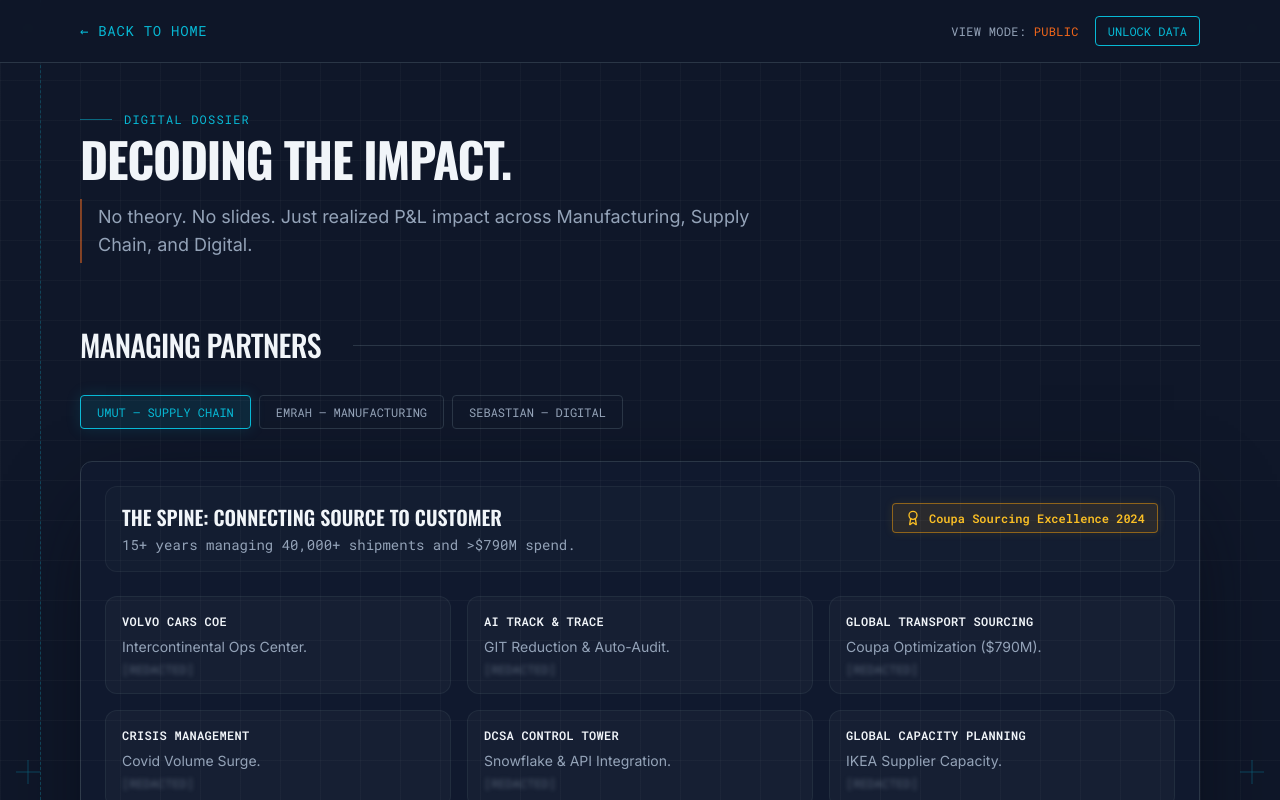
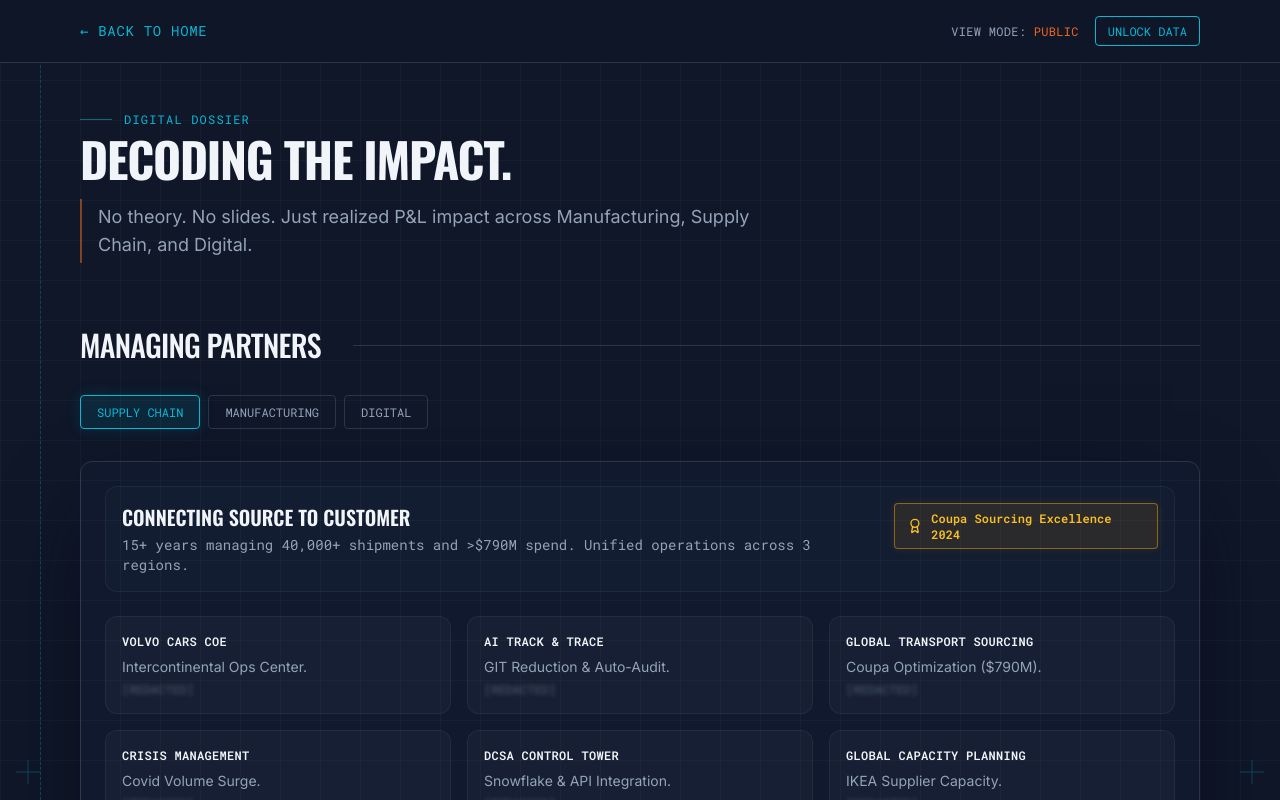
Before and after one commit to Tumub/aws_site_feed, a React (Vite) app: page /portfolio in a window 1280 px wide. Shown: the top 800 px of the page. Built offline with nearby package versions, Linux system fonts and the light colour scheme; the HTML template or start-up script is replaced by a standard one.

Commit message:
Content Update: Anonymize Partner Names & Add Password Protection

```diff
--- a/src/pages/Portfolio.tsx
+++ b/src/pages/Portfolio.tsx
@@ -119,24 +119,24 @@ const TECH_CATEGORIES = [
 ];
 
 const PARTNERS = {
-  umut: {
-    name: "Umut — Supply Chain",
-    title: "The Spine: Connecting Source to Customer",
-    bio: "15+ years managing 40,000+ shipments and >$790M spend.",
+  supplyChain: {
+    name: "Supply Chain",
+    title: "Connecting Source to Customer",
+    bio: "15+ years managing 40,000+ shipments and >$790M spend. Unified operations across 3 regions.",
     badge: "Coupa Sourcing Excellence 2024",
     cases: UMUT_CASES,
   },
-  emrah: {
-    name: "Emrah — Manufacturing",
-    title: "The Muscle: Shop Floor Excellence",
+  manufacturing: {
+    name: "Manufacturing",
+    title: "Shop Floor Excellence",
     bio: "19+ years. OEM-Ready Compliance (BMW, Mercedes, Toyota). Hidden Factory Optimization.",
     badge: "IATF 16949 Lead Auditor",
     cases: EMRAH_CASES,
   },
-  sebastian: {
-    name: "Sebastian — Digital",
-    title: "The Brain: Agentic Automation & Data Architecture",
-    bio: "Bridging the gap between IT and Business.",
+  digital: {
+    name: "Digital",
+    title: "Agentic Automation & Architecture",
+    bio: "Bridging the gap between IT and Business. Driving AI transformation in legacy environments.",
     badge: null,
     cases: SEBASTIAN_CASES,
   },
@@ -167,7 +167,7 @@ const CaseCard = ({ title, pub, auth, isAuthorized }: CaseCardProps) => (
 
 const Portfolio = () => {
   const [isAuthorized, setIsAuthorized] = useState(false);
-  const [activePartner, setActivePartner] = useState<PartnerKey>("umut");
+  const [activePartner, setActivePartner] = useState<PartnerKey>("supplyChain");
 
   const partner = PARTNERS[activePartner];
 
@@ -184,7 +184,18 @@ const Portfolio = () => {
               View Mode: <span className={isAuthorized ? "text-accent" : "text-primary"}>{isAuthorized ? "AUTHORIZED" : "PUBLIC"}</span>
             </span>
             <button
-              onClick={() => setIsAuthorized(!isAuthorized)}
+              onClick={() => {
+                if (isAuthorized) {
+                  setIsAuthorized(false);
+                  return;
+                }
+                const pwd = window.prompt("ENTER ACCESS CODE:");
+                if (pwd === "TORQUE2025") {
+                  setIsAuthorized(true);
+                } else if (pwd) {
+                  alert("ACCESS DENIED");
+                }
+              }}
               className="rounded border border-accent px-3 py-1.5 font-mono text-xs uppercase text-accent transition-colors hover:bg-accent/10 hover:shadow-[0_0_10px_hsl(var(--accent)_/_0.3)]"
             >
               {isAuthorized ? "LOCK DOSSIER" : "UNLOCK DATA"}
```
